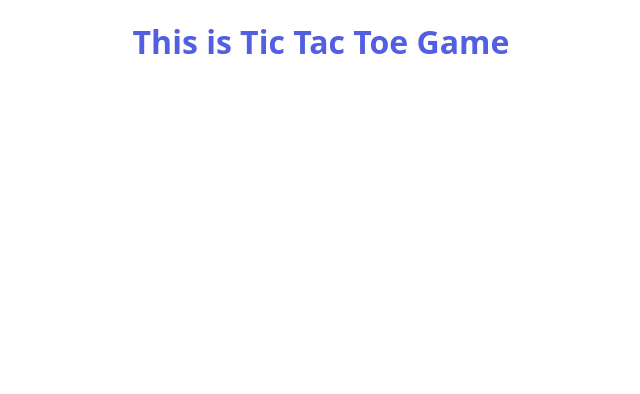
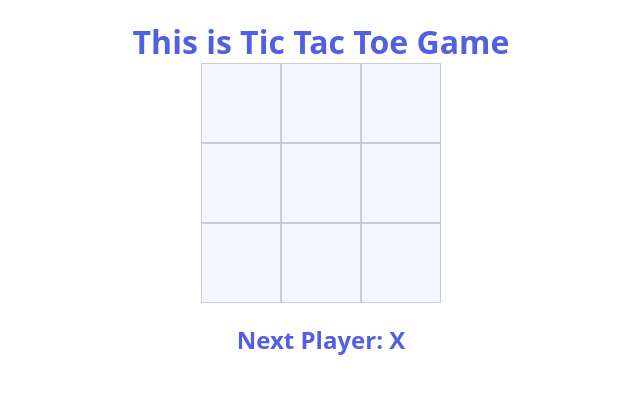
Before and after one commit to AnAtoliy-AA/tic-tac-toe-game, a React (Vite) app in the folder app/: page / in a window 1280 px wide. Shown: the top 394 px of the page, without its empty margins (319-959 px from the left). Built offline with nearby package versions, Linux system fonts and the light colour scheme.

Commit message:
feat: add basic game structure

```diff
--- a/app/src/App.tsx
+++ b/app/src/App.tsx
@@ -1,10 +1,12 @@
-import Title from './components/styled/tittle'
+import Game from './components/game/Game'
+import Title from './components/styled/Title'
 import { AllProviders } from './providers/allProviders'
 
 function App() {
   return (
     <AllProviders>
       <Title as='h2'>This is Tic Tac Toe Game</Title>
+      <Game />
     </AllProviders>
   )
 }
--- /dev/null
+++ b/app/src/components/game/Board.tsx
@@ -0,0 +1,30 @@
+import { FC } from 'react'
+import Row from './Row'
+
+export interface BoardProps {
+  size: number
+  squares: Array<string | null>
+  onClick: (i: number) => void
+}
+
+const Board: FC<BoardProps> = ({ size, squares, onClick }) => {
+  return (
+    <>
+      {Array(size)
+        .fill(null)
+        .map((_, rowIndex) => {
+          return (
+            <Row
+              key={rowIndex}
+              size={size}
+              squares={squares}
+              rowIndex={rowIndex}
+              onClick={onClick}
+            />
+          )
+        })}
+    </>
+  )
+}
+
+export default Board
--- /dev/null
+++ b/app/src/components/game/Cell.tsx
@@ -0,0 +1,23 @@
+import { FC } from 'react'
+import styled from 'styled-components'
+
+interface CellProps {
+  value: string | null
+  onClick: VoidFunction
+}
+
+const StyledCell = styled.div`
+  background: var(--background);
+  border: 1px solid var(--background-secondary);
+  font-size: 3rem;
+  padding: 0;
+  text-align: center;
+  width: 5rem;
+  height: 5rem;
+`
+
+const Cell: FC<CellProps> = ({ value, onClick }) => (
+  <StyledCell onClick={onClick}>{value}</StyledCell>
+)
+
+export default Cell
--- /dev/null
+++ b/app/src/components/game/Game.tsx
@@ -0,0 +1,51 @@
+import { FC, useCallback, useState } from 'react'
+import Board from './Board'
+import { calculateWinner } from '../../utils/calculateWinner'
+import GameInfo from './GameInfo'
+import styled from 'styled-components'
+
+const DEFAULT_GAME_SIZE = 3
+const DEFAULT_GAME_HISTORY = [
+  Array(DEFAULT_GAME_SIZE * DEFAULT_GAME_SIZE).fill(null),
+]
+
+const StyledGame = styled.div`
+  margin: 0 auto;
+  width: 15rem;
+`
+
+const Game: FC = () => {
+  const [history, setHistory] =
+    useState<Array<Array<string | null>>>(DEFAULT_GAME_HISTORY)
+  const [stepNumber, setStepNumber] = useState<number>(0)
+  const [isXNext, setIsXNext] = useState<boolean>(true)
+
+  const current = history[stepNumber]
+  const winner = calculateWinner(current, DEFAULT_GAME_SIZE)
+
+  const handleClick = useCallback(
+    (i: number) => {
+      const historyPoint = history.slice(0, stepNumber + 1)
+      const current = historyPoint[stepNumber]
+      const squares = [...current]
+
+      if (winner || squares[i]) return
+
+      squares[i] = isXNext ? 'X' : 'O'
+
+      setHistory([...historyPoint, squares])
+      setStepNumber(historyPoint.length)
+      setIsXNext((prev) => !prev)
+    },
+    [history, isXNext, stepNumber, winner],
+  )
+
+  return (
+    <StyledGame>
+      <Board size={DEFAULT_GAME_SIZE} squares={current} onClick={handleClick} />
+      <GameInfo winner={winner} isXNext={isXNext} />
+    </StyledGame>
+  )
+}
+
+export default Game
--- /dev/null
+++ b/app/src/components/game/GameInfo.tsx
@@ -0,0 +1,17 @@
+import { FC } from 'react'
+import Title from '../styled/Title'
+
+interface GameInfoProps {
+  winner: string | null
+  isXNext: boolean
+}
+
+const GameInfo: FC<GameInfoProps> = ({ winner, isXNext }) => {
+  const infoString = winner
+    ? 'Winner: ' + winner
+    : 'Next Player: ' + (isXNext ? 'X' : 'O')
+
+  return <Title as='h4'>{infoString}</Title>
+}
+
+export default GameInfo
--- /dev/null
+++ b/app/src/components/game/Row.tsx
@@ -0,0 +1,37 @@
+import { FC, useCallback } from 'react'
+import { BoardProps } from './Board'
+import Cell from './Cell'
+import styled from 'styled-components'
+
+const StyledRow = styled.div`
+  display: flex;
+`
+
+interface RowProps extends BoardProps {
+  rowIndex: number
+}
+
+const Row: FC<RowProps> = ({ size, squares, rowIndex, onClick }) => {
+  const rowStart = rowIndex * size
+
+  const handleClick = useCallback(
+    (key: number) => () => onClick(key),
+    [onClick],
+  )
+
+  return (
+    <StyledRow key={rowIndex}>
+      {Array(size)
+        .fill(null)
+        .map((_, colIndex) => {
+          const key = rowStart + colIndex
+
+          return (
+            <Cell key={key} value={squares[key]} onClick={handleClick(key)} />
+          )
+        })}
+    </StyledRow>
+  )
+}
+
+export default Row
--- /dev/null
+++ b/app/src/utils/calculateWinner.ts
@@ -0,0 +1,74 @@
+const checkLine = (
+  squares: Array<string | null>,
+  line: number[],
+): string | null => {
+  const [a, b, c, d] = line
+  return squares[a] &&
+    squares[a] === squares[b] &&
+    squares[a] === squares[c] &&
+    (d === undefined || squares[a] === squares[d])
+    ? squares[a]
+    : null
+}
+
+export enum BoardSize {
+  SMALL = 3,
+  MEDIUM = 5,
+  LARGE = 7,
+}
+
+const SMALL_BOARD_WIN_LINE = BoardSize.SMALL
+const LARGE_BOARD_WIN_LINE = BoardSize.SMALL + 1
+
+export const calculateWinner = (
+  squares: Array<string | null>,
+  size: number,
+): string | null => {
+  const winLength =
+    size >= BoardSize.MEDIUM ? LARGE_BOARD_WIN_LINE : SMALL_BOARD_WIN_LINE
+
+  for (let i = 0; i < size; i++) {
+    for (let j = 0; j <= size - winLength; j++) {
+      const horizontalLine = Array.from(
+        { length: winLength },
+        (_, k) => i * size + j + k,
+      )
+
+      if (checkLine(squares, horizontalLine)) {
+        return squares[horizontalLine[0]]
+      }
+
+      const verticalLine = Array.from(
+        { length: winLength },
+        (_, k) => (j + k) * size + i,
+      )
+
+      if (checkLine(squares, verticalLine)) {
+        return squares[verticalLine[0]]
+      }
+    }
+  }
+
+  for (let i = 0; i <= size - winLength; i++) {
+    for (let j = 0; j <= size - winLength; j++) {
+      const downRightDiagonal = Array.from(
+        { length: winLength },
+        (_, k) => (i + k) * size + j + k,
+      )
+
+      if (checkLine(squares, downRightDiagonal)) {
+        return squares[downRightDiagonal[0]]
+      }
+
+      const downLeftDiagonal = Array.from(
+        { length: winLength },
+        (_, k) => (i + k) * size + j + winLength - 1 - k,
+      )
+      if (checkLine(squares, downLeftDiagonal)) {
+        return squares[downLeftDiagonal[0]]
+      }
+    }
+  }
+
+  return null
+}
```
Also changed, not shown: app/src/components/styled/Title.tsx (renamed from app/src/components/styled/tittle.tsx).
